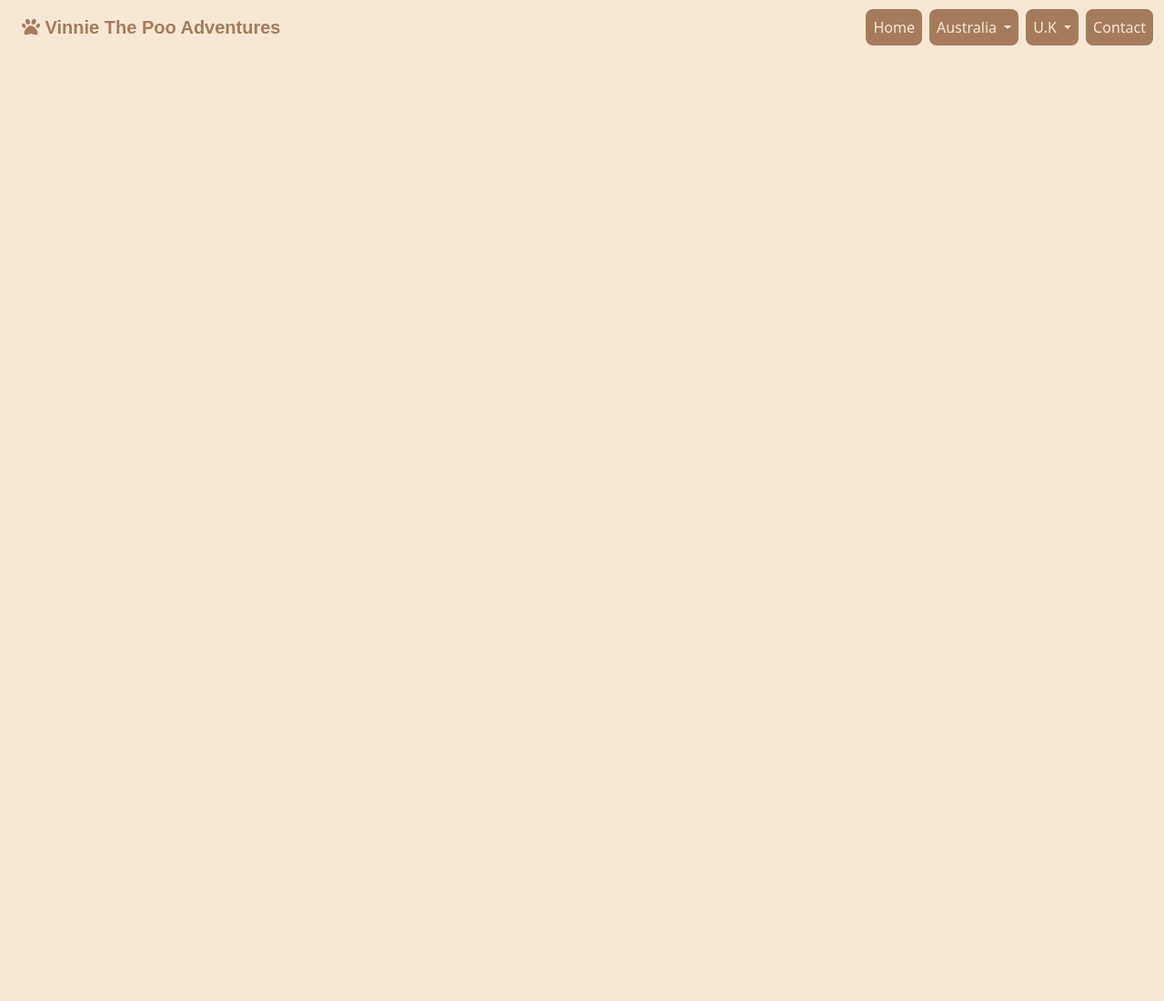
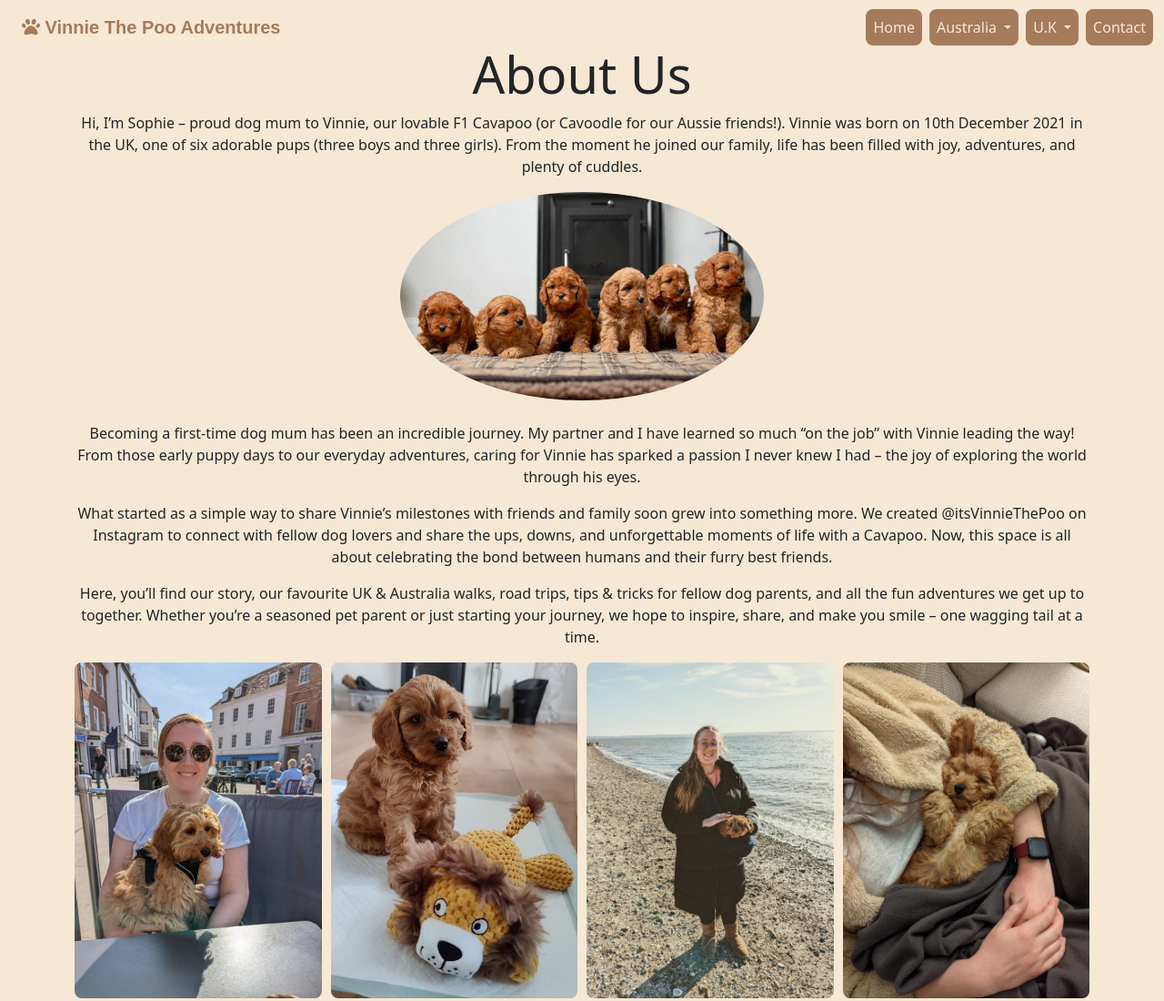
Before and after one commit to SophieEbby/VinnieThePooAdventures, a plain HTML site: page assets/src/pages/about.html in a window 1280 px wide. Shown: the top 1100 px of the page at 91% size. Before the commit the page ends 800 px from the top, so only its background shows below. Drawn offline with nearby package versions, Linux system fonts and the light colour scheme; a web font is replaced by a local one.

Commit message:
Updated content in About Us

```diff
--- a/assets/css/style.css
+++ b/assets/css/style.css
@@ -254,3 +254,17 @@ body {
 .icon{
   color:#A67B5B;
 }
+
+/* Image grid for the about Us page */
+.image-container {
+  display: grid;
+  grid-template-columns: repeat(4, 1fr);
+  gap: 10px; /* space between images */
+  max-width: 1200px;
+  margin: auto;
+}
+.image-container img {
+  width: 100%;
+  height: 100%;
+  border-radius: 8px; /* optional rounded corners */
+}
--- a/assets/src/pages/about.html
+++ b/assets/src/pages/about.html
@@ -28,14 +28,53 @@
 
 <body id="page-top">
 
+    <!-- Header Section -->
+    <header class="text-brown text-center py-5">
+        <div class="container">
+            <h1 class="display-4">About Us</h1>
+            <p>Hi, I’m Sophie – proud dog mum to Vinnie, our lovable F1 Cavapoo (or Cavoodle for our Aussie friends!). Vinnie was born on 10th December 2021 in the UK, one of six adorable pups (three boys and three girls). From the moment he joined our family, life has been filled with joy, adventures, and plenty of cuddles.
+            </p>
+
+            <img src="../../images/About Us/Siblings.png" alt="Vinnie and his siblings" class="img-fluid rounded-circle mb-4"
+                style="max-width: 400px;">
+
+            <p>Becoming a first-time dog mum has been an incredible journey. My partner and I have learned so much “on the job” with Vinnie leading the way! From those early puppy days to our everyday adventures, caring for Vinnie has sparked a passion I never knew I had – the joy of exploring the world through his eyes.</p>
+
+            <p>What started as a simple way to share Vinnie’s milestones with friends and family soon grew into something more. We created @itsVinnieThePoo on Instagram to connect with fellow dog lovers and share the ups, downs, and unforgettable moments of life with a Cavapoo. Now, this space is all about celebrating the bond between humans and their furry best friends. </p>
+
+            <p>Here, you’ll find our story, our favourite UK & Australia walks, road trips, tips & tricks for fellow dog parents, and all the fun adventures we get up to together. Whether you’re a seasoned pet parent or just starting your journey, we hope to inspire, share, and make you smile – one wagging tail at a time.</p>
+
+            <div class="image-container">
+                <img src="../../images/About Us/First brunch.jpg" alt="Vinnie and his siblings">
+                <img src="../../images/About Us/Vinnie Lion.jpg" alt="Vinnie and his lion toy">
+                <img src="../../images/About Us/First beach visit.jpg" alt="First beach visit">
+                <img src="../../images/About Us/Sleeping Vinnie.jpg" alt="Sleeping Vinnie">
+            </div>
+        </div>
+        <div>
+            <h2 class="lead">Our Journey to Australia</h2>
+            <p>In 2025, we migrated from the UK to Australia to start an exciting new chapter in our lives. The journey wasn’t simple – it took over a year of planning, from the moment we made the decision to the day we finally touched down. There was a mountain of paperwork, countless vet visits, multiple vaccinations, and travel arrangements for Vinnie. It was a lot of work, but we were determined to make it happen. </p>
+
+            <p>Vinnie had to go through an extensive preparation process, including numerous vaccinations and a 30-day quarantine at a specialist facility in Melbourne. In total, he took three flights from London Heathrow all the way to the Gold Coast, Australia! We couldn’t have done it without the incredible team at PetAir UK, who handled the paperwork and most of the logistics, making an overwhelming process so much easier for us (and for Vinnie!).</p>
+
+            <p>Now, we’re exploring the beautiful Australian landscapes together, from stunning beaches to lush national parks. Vinnie has adapted wonderfully to his new home, and we can’t wait to share our adventures with you. Join us as we discover the best walks, dog-friendly spots, and everything else this amazing country has to offer!</p>
+
+            <div class="image-container">
+                <img src="../../images/About Us/Goodbye.jpg" alt="Goodbye Cuddle">
+                <img src="../../images/About Us/Heathrow Kennels.png" alt="Vinnie at Heathrow Kennels">
+                <img src="../../images/About Us/Crate.jpg" alt="Vinnie in his travel crate">
+                <img src="../../images/About Us/Vinnie in Oz.jpg" alt="Vinnie in Australia">
+            </div>
+        </div>
+
         <!-- Bootstrap NavBar -->
         <nav class="navbar navbar-expand-md fixed-top customNav">
             <div class="container-fluid">
                 <a class="navbar-brand" href="#"><i class="fa-solid fa-paw"></i> Vinnie The Poo Adventures</a>
                 <!-- Toggler for small screens -->
                 <button class="navbar-toggler" type="button" data-bs-toggle="collapse"
-                data-bs-target="#navbarSupportedContent" aria-controls="navbarSupportedContent" aria-expanded="false"
-                aria-label="Toggle navigation">
+                    data-bs-target="#navbarSupportedContent" aria-controls="navbarSupportedContent"
+                    aria-expanded="false" aria-label="Toggle navigation">
                     <span class="navbar-toggler-icon"></span>
                 </button>
 
```
Also changed, not shown: assets/src/pages/UKWalks.html (+3 -0 lines), assets/images/About Us/Crate.jpg (added), assets/images/About Us/First beach visit.jpg (added), assets/images/About Us/First brunch.jpg (added), assets/images/About Us/Heathrow Kennels.png (added), assets/images/About Us/Siblings.png (added), assets/images/About Us/Sleeping Vinnie.jpg (added), assets/images/About Us/Vinnie Lion.jpg (added), assets/images/About Us/Vinnie in Oz.jpg (added), assets/images/logo.png (deleted), 1 other file. Lines whose indentation alone changed are shown as unchanged.
